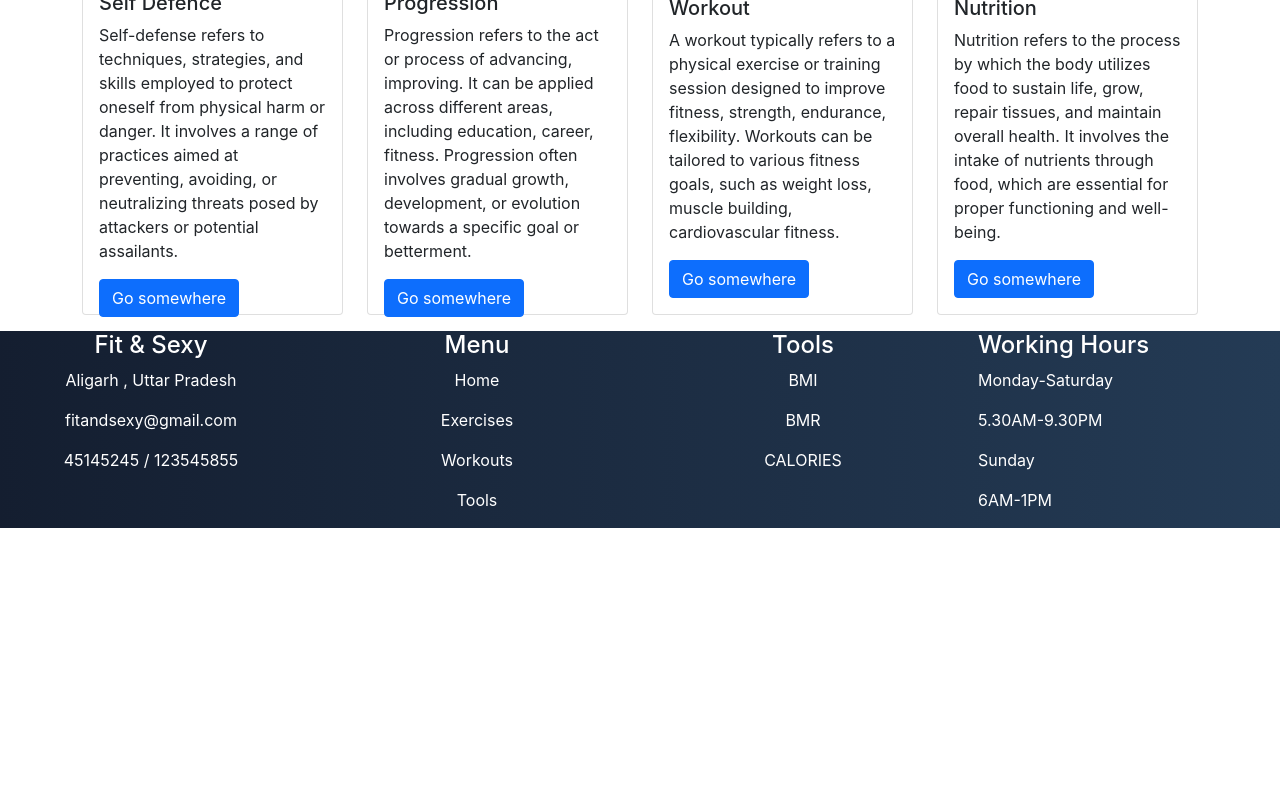
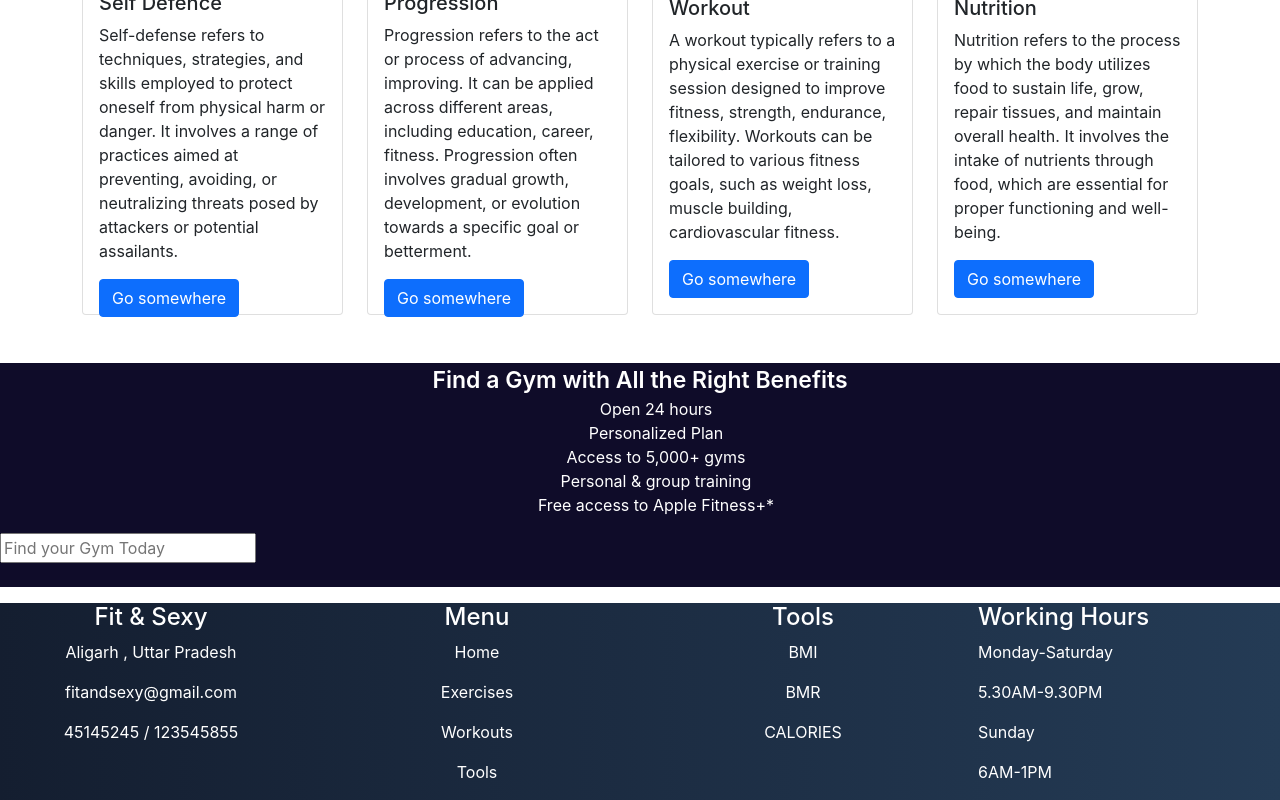
Before and after one commit to codingwithdumb/WEBGYM, a React (Create React App) app: page / in a window 1280 px wide. Shown: the part 1873-2673 px from the top of the page. Before the commit the page ends 2401 px from the top, so only its background shows below. Built offline with nearby package versions, Linux system fonts and the light colour scheme.

Commit message:
change in main pagess

```diff
--- a/src/common/Common.css
+++ b/src/common/Common.css
@@ -147,6 +147,7 @@ body{
     .main-imgg img{
         height: 70vh;
         width: 100%;
+        object-fit: cover;
     }
     .komana .col-md-4{
         display: flex;
@@ -364,7 +365,7 @@ transform: translateY(100%);
 }
 /*bmi calculator css style*/
 .bmi-main-div .containers{
-    background-color: #9a7de2;
+    /* background-color: #9a7de2; */
     text-align: center;
     width: 40%;
     height: 40vh;
@@ -372,9 +373,10 @@ transform: translateY(100%);
     left: 50%;
     top: 50%;
     transform: translate(-50%, -50%);
+    color: #fff;
 }
 .bmi-main-div .header{
-    font-size: 23px;
+    font-size: 33px;
     font-weight: 600;
 }
 .bmi-main-div{
@@ -384,10 +386,11 @@ transform: translateY(100%);
     height: 100vh;
     background-color: whitesmoke;
     position: relative;
+    background-image:url("../img/BMR FINDER BACKGROUND IMG.jpg") ;
 }
 @media only screen and (max-width:520px) and (min-width:310px)  {
     .bmi-main-div .containers{
-        background-color: #9a7de2;
+        /* background-color: #9a7de2; */
         /* justify-content: center; */
         text-align: center;
         width: 60%;
@@ -396,19 +399,22 @@ transform: translateY(100%);
         left: 50%;
         top: 50%;
         transform: translate(-50%, -50%);
+        color: #FFF;
+
     }
 }
 
 
 /* bmr-style-css */
 .main-bmr-div .containerse{
-    background-color: #689ce6;
+    /* background-color: #689ce6; */
     width: 30%;
     height: 50vh;
     position: absolute;
     left: 50%;
     top: 50%;
     transform: translate(-50% , -50%);
+    color: #fff;
 }
 .main-bmr-div .containerse h3{
     text-align: center;
@@ -417,7 +423,8 @@ transform: translateY(100%);
     position: relative;
     width: 100%;
     height: 100vh;
-    background: rebeccapurple;
+    /* background: rebeccapurple; */
+    background-image: url("../img/BMR FINDER BACKGROUND IMG.jpg");
 }
 .but{
     display: flex;
@@ -431,7 +438,7 @@ transform: translateY(100%);
 }
 @media only screen and (max-width:820px) and (min-width:650px)  {
     .main-bmr-div .containerse{
-        background-color: #689ce6;
+        /* background-color: #689ce6; */
         width: 40%;
         height: 50vh;
         position: absolute;
@@ -442,7 +449,7 @@ transform: translateY(100%);
 }
 @media only screen and (max-width:650px) and (min-width:420px)  {
     .main-bmr-div .containerse{
-        background-color: #689ce6;
+        /* background-color: #689ce6; */
         width: 60%;
         height: 50vh;
         position: absolute;
@@ -453,7 +460,7 @@ transform: translateY(100%);
 }
 @media only screen and (max-width:420px) and (min-width:320px)  {
     .main-bmr-div .containerse{
-        background-color: #689ce6;
+        /* background-color: #689ce6; */
         width: 80%;
         height: 50vh;
         position: absolute;
@@ -467,16 +474,18 @@ transform: translateY(100%);
     position: relative;
     width: 100%;
     height: 100vh;
-    background: rebeccapurple
+    /* background: rebeccapurple */
+    background-image:url('../img/BMR FINDER BACKGROUND IMG.jpg' )
 }
 .inner-calo{
-    background-color: #689ce6;
+    /* background-color: #689ce6; */
     width: 30%;
     height: 50vh;
     position: absolute;
     left: 50%;
     top: 50%;
     transform: translate(-50% , -50%);
+    color: #fff;
 }
 .inner-calo .header{
 text-align: center;
@@ -501,7 +510,7 @@ font-weight: 500;
     width: 200px;
 }
 .inner-calo{
-    background-color: #689ce6;
+    /* background-color: #689ce6; */
     width: 40%;
     height: 50vh;
     position: absolute;
@@ -515,7 +524,7 @@ font-weight: 500;
         width: 200px;
     }
     .inner-calo{
-        background-color: #689ce6;
+        /* background-color: #689ce6; */
         width: 50%;
         height: 50vh;
         position: absolute;
@@ -529,7 +538,7 @@ font-weight: 500;
             width: 200px;
         }
         .inner-calo{
-            background-color: #689ce6;
+            /* background-color: #689ce6; */
             width: 60%;
             height: 50vh;
             position: absolute;
@@ -543,7 +552,7 @@ font-weight: 500;
         width: 200px;
     }
     .inner-calo{
-        background-color: #689ce6;
+        /* background-color: #689ce6; */
         width: 80%;
         height: 50vh;
         position: absolute;
@@ -644,3 +653,27 @@ text-align: center;
 .farm-log{
     margin: 20px;
 }
+
+/* styling for the cardfinding hte map  */
+.finding-gym{
+    background-color: #0f0c29;
+    margin-top: 10px;
+}
+.findGym-head{
+    color: #fff;
+    justify-content: center;
+    text-align: center;
+    font-size: 23px;
+    font-weight: 600;
+}
+.finding-gym ul li{
+    color: #fff;
+    list-style: none;
+    text-align: center;
+}
+
+
+
+.main-root{
+    overflow-x: hidden;
+}
--- a/src/component/BMI.js
+++ b/src/component/BMI.js
@@ -1,6 +1,6 @@
 import {React,useState} from 'react'
 import Nav from '../common/Nav';
-
+import BmrBack1 from '../img/BMR FINDER BACKGROUND IMG.jpg'
 const BMI = () => {
 
 const [weightBody,setWeigthBody]=useState(0);
--- a/src/component/BMR.js
+++ b/src/component/BMR.js
@@ -1,5 +1,6 @@
 import {React,useState} from 'react'
-import Nav from '../common/Nav'
+import Nav from '../common/Nav';
+import BmrBack1 from '../img/BMR FINDER BACKGROUND IMG.jpg'
 
 const BMR = () => {
 
--- a/src/component/Calorie.js
+++ b/src/component/Calorie.js
@@ -1,5 +1,6 @@
 import {React,useState} from 'react'
 import Nav from '../common/Nav'
+import BmrBack1 from '../img/BMR FINDER BACKGROUND IMG.jpg'
 
 const Calorie = () => {
 
--- /dev/null
+++ b/src/component/CardForMap.js
@@ -0,0 +1,23 @@
+import React from 'react'
+
+const CardForMap = () => {
+  return (
+    <div>
+      <div className='finding-gym'>
+       <div className='findGym-head mt-5'>
+       Find a Gym with All the Right Benefits
+       </div>
+       <ul>
+        <li>Open 24 hours</li>
+        <li>Personalized Plan</li>
+        <li>Access to 5,000+ gyms</li>
+        <li>Personal & group training</li>
+        <li>Free access to Apple Fitness+*</li>
+       </ul>
+       <input type='text' className='mb-4' placeholder='Find your Gym Today'/>
+      </div>
+    </div>
+  )
+}
+
+export default CardForMap
--- a/src/component/FirstPage.js
+++ b/src/component/FirstPage.js
@@ -4,16 +4,18 @@ import MainPage from './MainPage'
 import Whychoose from './Whychoose'
 import GoToTop from '../common/GoToTop'
 import Footer from '../common/Footer'
+import CardForMap from './CardForMap'
 
 const FirstPage = () => {
   return (
-    <>
+    <div className='main-root'>
       <Nav/>
 <MainPage/>
 <Whychoose/>
+<CardForMap/>
 <GoToTop/>
 <Footer/>
-    </>
+    </div>
   )
 }
 
--- a/src/component/Tools.js
+++ b/src/component/Tools.js
@@ -5,6 +5,7 @@ import '../common/Common.css';
 import Footer from '../common/Footer';
 // import BMI from '../component/BMI'
 import ToolImg1 from '../img/ToolsImg1.jpg'
+import BmrBack1 from '../img/BMR FINDER BACKGROUND IMG.jpg'
 import ImgBmi from '../img/BMI.jpg'
 import ImgBmr from '../img/BMR.jpg'
 import ImgCalorie from '../img/CALORIE.jpg'
@@ -14,7 +15,29 @@ const Tools = () => {
     <div style={{overflowX:"hidden"}}>
     <Nav/>
     <div className="poster-tools">
-        <img src={ToolImg1} alt="" />
+        {/* <img src={ToolImg1} alt="" /> */}
+       <div id="carouselExampleControls" className="carousel slide" data-bs-ride="carousel">
+  <div className="carousel-inner">
+    <div className="carousel-item active">
+      <img src="ToolImg1" className="d-block w-100" alt="BMI FINDER" />
+    </div>
+    <div className="carousel-item">
+      <img src="ToolImg1" className="d-block w-100" alt="BMR FINDER" />
+    </div>
+    <div className="carousel-item">
+      <img src="ToolImg1" className="d-block w-100" alt="CALORIES FINDER" />
+    </div>
+  </div>
+  <button className="carousel-control-prev" type="button" data-bs-target="#carouselExampleControls" data-bs-slide="prev">
+    <span className="carousel-control-prev-icon" aria-hidden="true" />
+    <span className="visually-hidden">Previous</span>
+  </button>
+  <button className="carousel-control-next" type="button" data-bs-target="#carouselExampleControls" data-bs-slide="next">
+    <span className="carousel-control-next-icon" aria-hidden="true" />
+    <span className="visually-hidden">Next</span>
+  </button>
+</div>
+
       </div>
       <div className="container mt-5">
       <div className="row">
```
Also changed, not shown: src/img/BMR FINDER BACKGROUND IMG.jpg (added).
